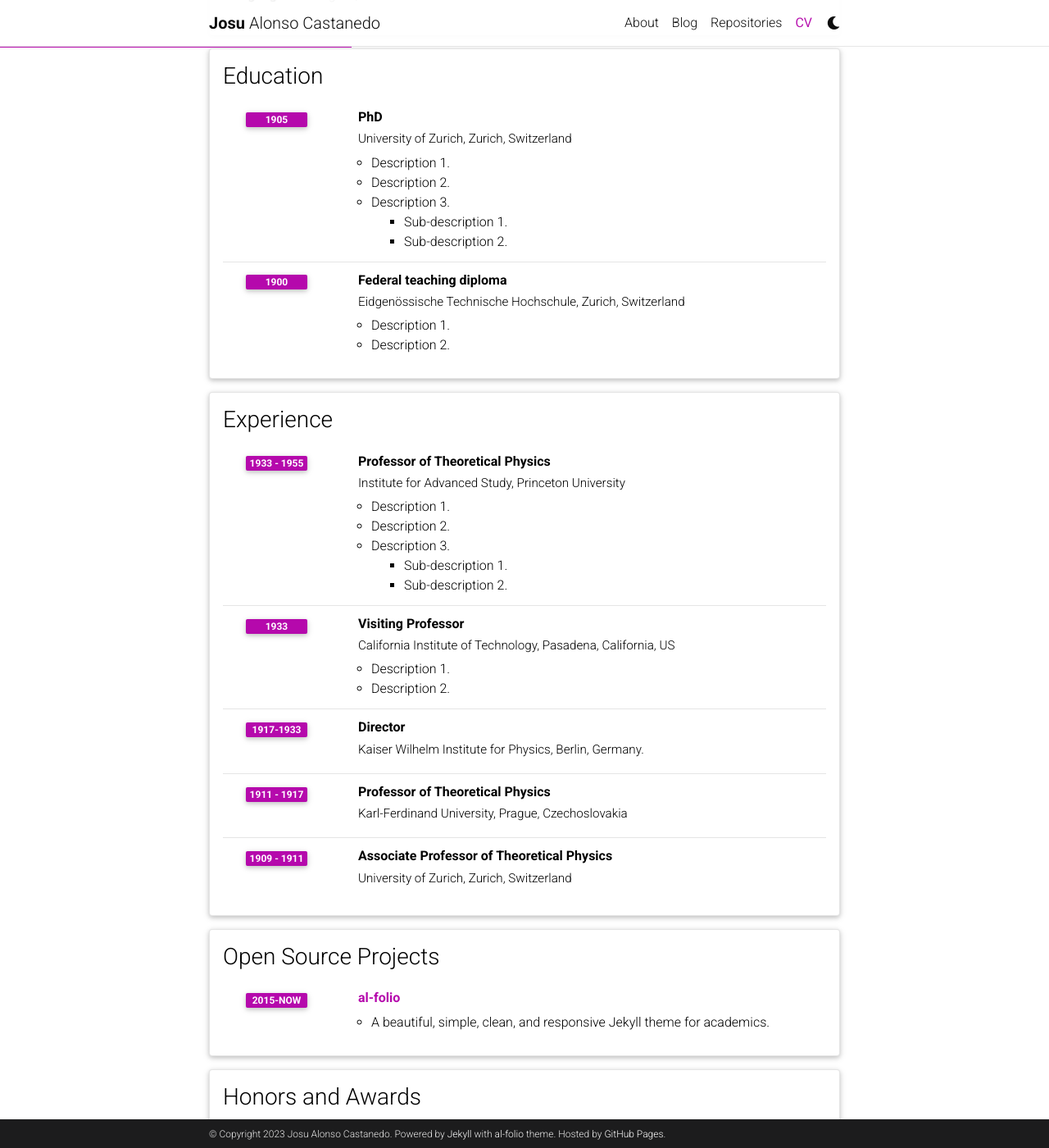
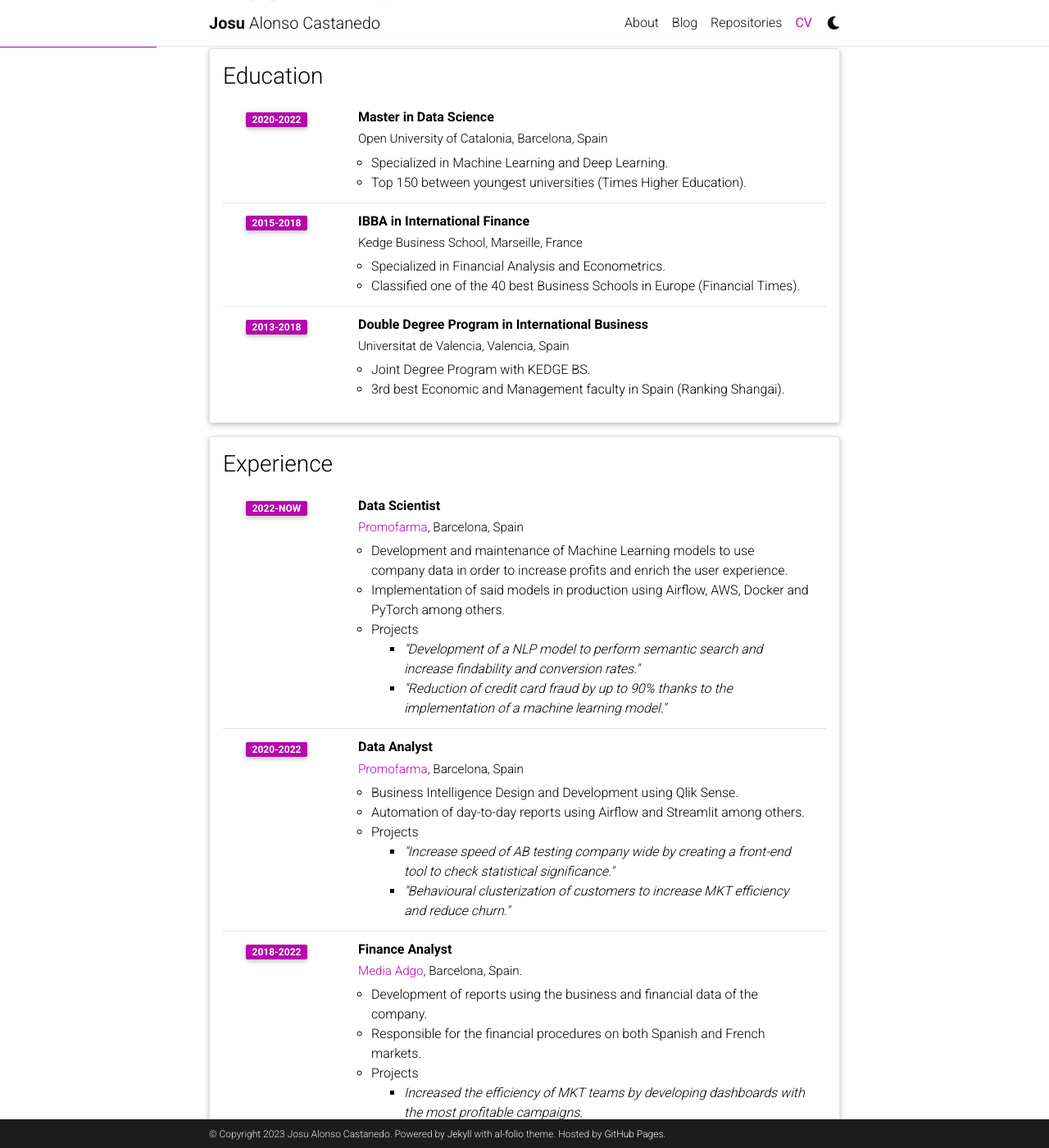
Before and after one commit to josumsc/josumsc.github.io, a Jekyll site: the page built from _pages/cv.md, in a window 1280 px wide and 1400 px high, scrolled down 334 px. Shown: the whole window at 82% size. Built offline with Jekyll 4.4.1, drawn with Linux system fonts in a browser that asks for light colours; comment, search, counter and statistics services are not loaded; a style sheet for code colours, icons or effects is not loaded; some of the changed text lies outside the part shown.

Commit message:
Add CV data

```diff
--- a/_data/cv.yml
+++ b/_data/cv.yml
@@ -2,96 +2,130 @@
   type: map
   contents:
     - name: Full Name
-      value: Albert Einstein
+      value: Josu Alonso Castanedo
     - name: Date of Birth
-      value: 14th March 1879
+      value: 13th December 1993
     - name: Languages
-      value: English, German
+      value: Spanish, English, French
 
 - title: Education
   type: time_table
   contents:
-    - title: PhD
-      institution: University of Zurich, Zurich, Switzerland
-      year: 1905
+    - title: Master in Data Science
+      institution: Open University of Catalonia, Barcelona, Spain
+      year: 2020-2022
       description:
-        - Description 1.
-        - Description 2.
-        - title: Description 3.
-          contents:
-            - Sub-description 1.
-            - Sub-description 2.
-    - title: Federal teaching diploma
-      institution: Eidgenössische Technische Hochschule, Zurich, Switzerland
-      year: 1900
+        - Specialized in Machine Learning and Deep Learning.
+        - Top 150 between youngest universities (Times Higher Education).
+    - title: IBBA in International Finance
+      institution: Kedge Business School, Marseille, France
+      year: 2015-2018
       description:
-        - Description 1.
-        - Description 2.
+        - Specialized in Financial Analysis and Econometrics.
+        - Classified one of the 40 best Business Schools in Europe (Financial Times).
+    - title: Double Degree Program in International Business
+      institution: Universitat de Valencia, Valencia, Spain
+      year: 2013-2018
+      description:
+        - Joint Degree Program with KEDGE BS.
+        - 3rd best Economic and Management faculty in Spain (Ranking Shangai).
 
 - title: Experience
   type: time_table
   contents:
-    - title: Professor of Theoretical Physics
-      institution: Institute for Advanced Study, Princeton University
-      year: 1933 - 1955
+    - title: Data Scientist
+      institution: <a href="https://www.promofarma.com/">Promofarma</a>, Barcelona, Spain
+      year: 2022-now
       description:
-        - Description 1.
-        - Description 2.
-        - title: Description 3.
+        - Development and maintenance of Machine Learning models to use company data in order to increase profits and enrich the user experience.
+        - Implementation of said models in production using Airflow, AWS, Docker and PyTorch among others.
+        - title: Projects
           contents:
-            - Sub-description 1.
-            - Sub-description 2.
-    - title: Visiting Professor
-      institution: California Institute of Technology, Pasadena, California, US
-      year: 1933
+          - <em>"Development of a NLP model to perform semantic search and increase findability and conversion rates."</em>
+          - <em>"Reduction of credit card fraud by up to 90% thanks to the implementation of a machine learning model."</em>
+    - title: Data Analyst
+      institution: <a href="https://www.promofarma.com/">Promofarma</a>, Barcelona, Spain
+      year: 2020-2022
       description:
-        - Description 1.
-        - Description 2.
+        - Business Intelligence Design and Development using Qlik Sense.
+        - Automation of day-to-day reports using Airflow and Streamlit among others.
+        - title: Projects
+          contents:
+          - <em>"Increase speed of AB testing company wide by creating a front-end tool to check statistical significance."</em>
+          - <em>"Behavioural clusterization of customers to increase MKT efficiency and reduce churn."</em>
+    - title: Finance Analyst
+      institution: <a href="https://mediaadgo.com">Media Adgo</a>, Barcelona, Spain.
+      year: 2018-2022
+      description:
+        - Development of reports using the business and financial data of the company.
+        - Responsible for the financial procedures on both Spanish and French markets.
+        - title: Projects
+          contents:
+          - <em>Increased the efficiency of MKT teams by developing dashboards with the most profitable campaigns.</em>
+          - <em>Increased speed of the accounting clousure by up to 30% by automating the process.</em>
+    - title: Income Auditor Trainee
+      institution: <a href="https://www.dolce.com/">Dolce Hotels & Resorts</a>, Brussels, belgium
+      year: 2017
+      description:
+        - "Ensure a proper treatment of the financial data."
+        - "Elaborate management reports: payment methods, cash available, refunds, ..."
 
-    - title: Director
-      institution: Kaiser Wilhelm Institute for Physics, Berlin, Germany.
-      year: 1917-1933
+- title: Skills & Tools
+  type: nested_list
+  contents:
+    - title: Programming Languages and Frameworks
+      items:
+        - "Python"
+        - "SQL"
+        - "Airflow"
+        - "Docker"
+        - "FastAPI"
+        - "PyTorch"
+        - "Tensorflow"
+        - "Scikit-Learn"
+        - "Spacy"
+        - "Pandas"
+    - title: Data Concepts
+      items:
+        - "Natural Language Processing"
+        - "Recommender Systems"
+        - "Fraud Detection"
+        - "Time Series Analysis"
+        - "Clustering"
+    - title: Data Visualization
+      items:
+        - "Tableau"
+        - "Qlik Sense"
+        - "Streamlit"
+        - "Dash"
+    - title: Other
+      items:
+        - "Git"
+        - "AWS"
+        - "CI/CD"
+        - "Linux"
+        - "Google Data Studio"
 
-    - title: Professor of Theoretical Physics
-      institution: Karl-Ferdinand University, Prague, Czechoslovakia
-      year: 1911 - 1917
-      description:
-
-    - title: Associate Professor of Theoretical Physics
-      institution: University of Zurich, Zurich, Switzerland
-      year: 1909 - 1911
-
-- title: Open Source Projects
+- title: Certifications & Courses
   type: time_table
   contents:
-    - title: <a href="https://github.com/alshedivat/al-folio">al-folio</a>
-      year: 2015-now
-      description: A beautiful, simple, clean, and responsive Jekyll theme for academics.
-
-- title: Honors and Awards
-  type: time_table
-  contents:
-    - year: 1921
-      items:
-        - Nobel Prize in Physics
-        - Matteucci Medal
-    - year: 2029
-      items:
-        - Max Planck Medal
-
-- title: Academic Interests
-  type: nested_list
-  contents:
-    - title: Topic 1.
-      items:
-        - Description 1.
-        - Description 2.
-    - title: Topic 2.
-      items:
-        - Description 1.
-        - Description 2.
-
-- title: Other Interests
-  type: list
-  contents:
-    - <u>Hobbies:</u> Hobby 1, Hobby 2, etc.
+    - title: Search with Machine Learning
+      institution: <a href="https://corise.com/course/search-with-machine-learning">CoRise</a>, Online
+      year: 2022
+      description: 1 month program based on using Machine Learning and ElasticSearch modules to improve search relevance and efficiency.
+    - title: Natural Language Processing Specialization
+      institution: <a href="https://www.deeplearning.ai/courses/natural-language-processing-specialization/">DeepLearning.ai</a>, Online
+      year: 2022
+      description: 4 courses specialization focused on extracting the most out of text data.
+    - title: Tensorflow Developer Professional Certificate
+      institution: <a href="https://www.coursera.org/professional-certificates/tensorflow-in-practice">Coursera</a>, Online
+      year: 2022
+      description: 4 courses specialization by AI Advocates in Google aimed at developing production-ready models using TensorFlow.
+    - title: Deep Learning Specialization
+      institution: <a href="https://www.deeplearning.ai/courses/deep-learning-specialization/">DeepLearning.ai</a>, Online
+      year: 2021
+      description: 5 courses specialization focused on Deep Learning, often mentioned as the best course to take in Deep Learning.
+    - title: Machine Learning Certificate
+      institution: <a href="https://www.coursera.org/learn/machine-learning">Stanford University</a>, Online
+      year: 2021
+      description: Foundational course on Machine Learning with mathematical concepts thoroughly explained.
```
